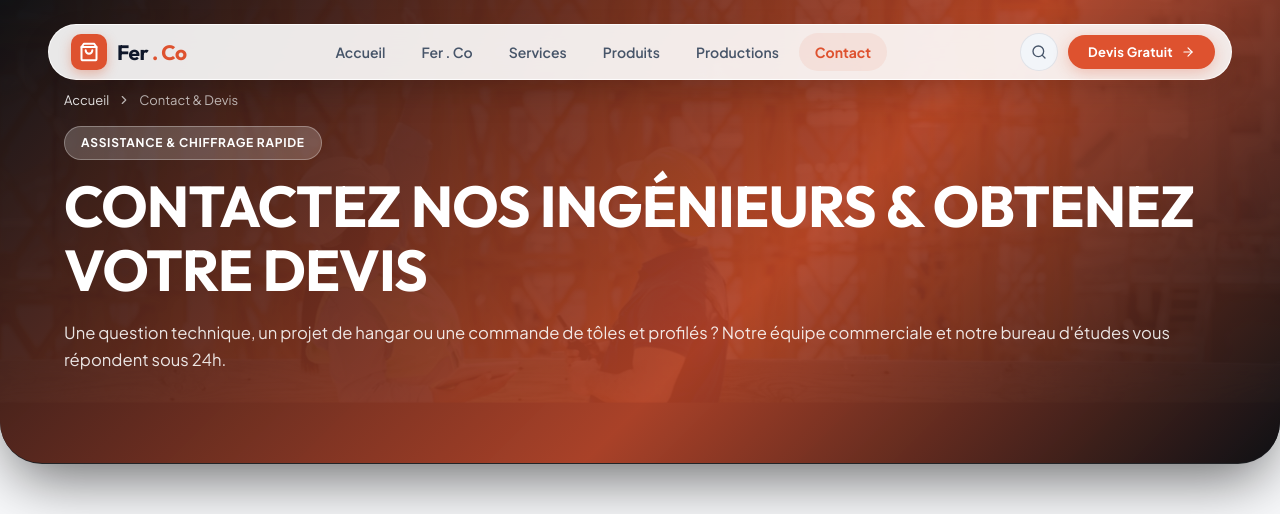
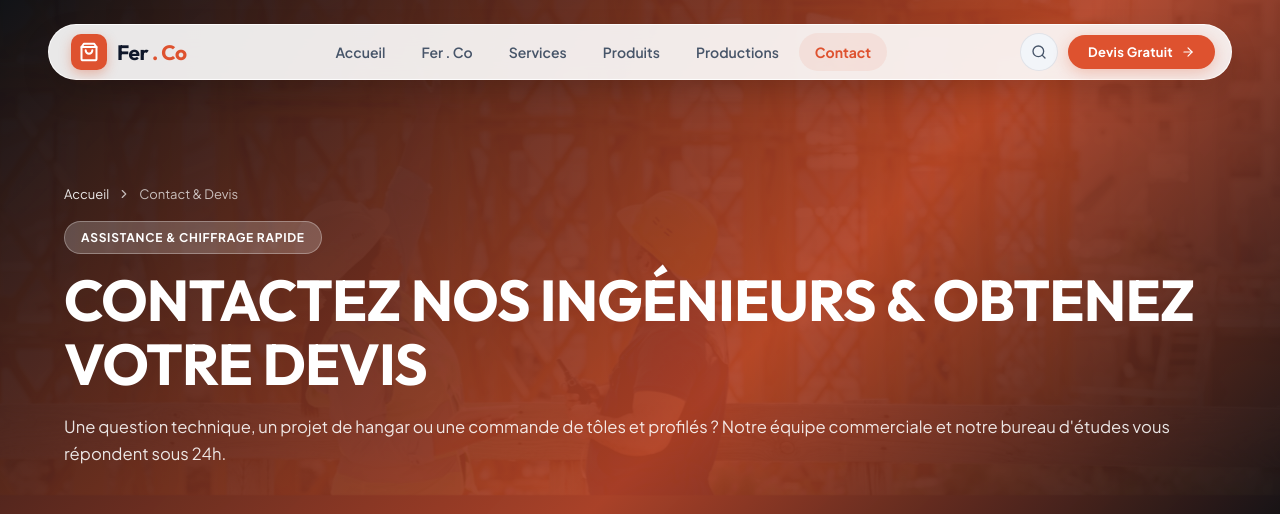
Before and after one commit to Talesman-index/fer-co-benin, a website built with Vite: page contact.html in a window 1280 px wide. Shown: the top 514 px of the page. Built offline with nearby package versions, Linux system fonts and the light colour scheme.

Commit message:
style: increase top spacing between floating header and subpage hero content

```diff
--- a/style.css
+++ b/style.css
@@ -2711,7 +2711,9 @@ h1, h2, h3, h4, h5 {
   background: var(--bg-dark);
   box-shadow: var(--shadow-dark);
   border-bottom: 1px solid rgba(255, 255, 255, 0.08);
-  padding: clamp(56px, 7vw, 96px) clamp(24px, 5vw, 72px);
+  padding-top: clamp(140px, 15vw, 184px);
+  padding-bottom: clamp(64px, 7vw, 96px);
+  padding-inline: clamp(24px, 5vw, 72px);
   color: #ffffff;
   display: flex;
   flex-direction: column;
```
